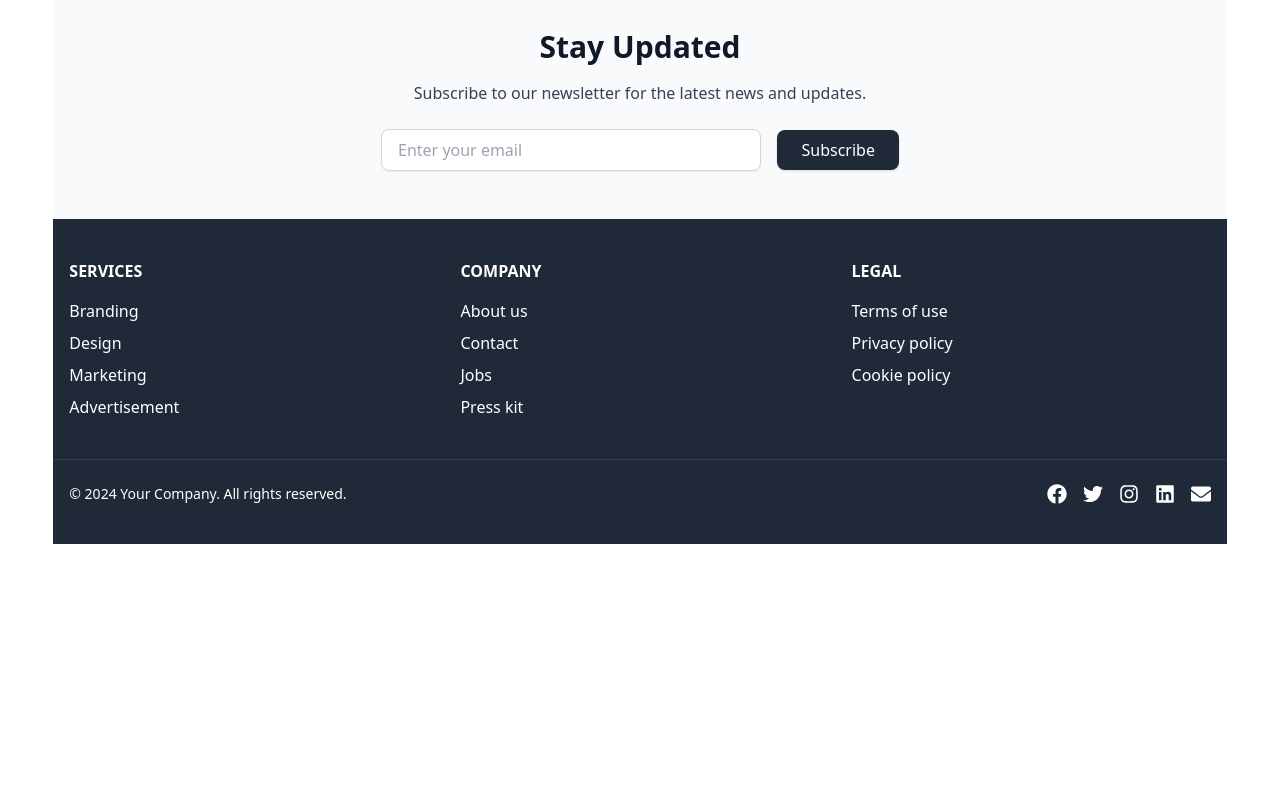
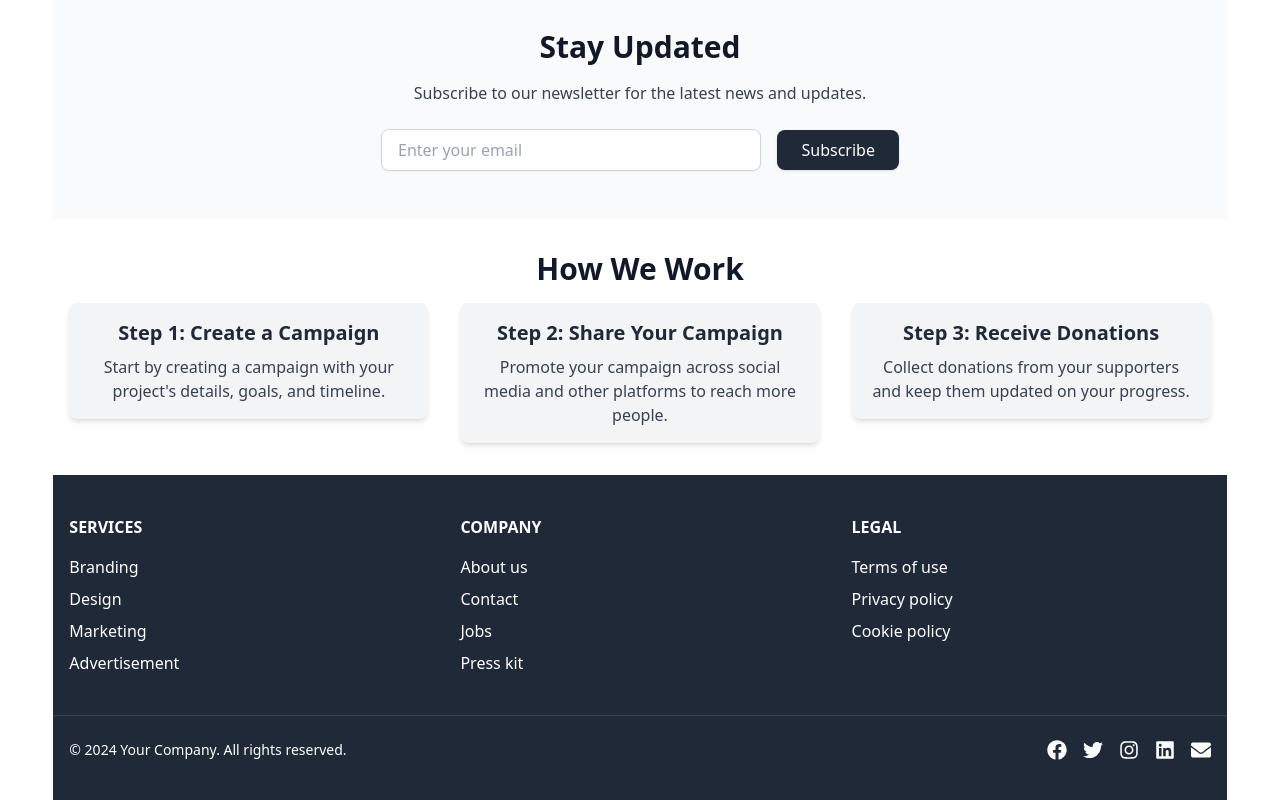
Before and after one commit to noorjahan220/Crowd-cube-client-side, a React (Vite) app: page / in a window 1280 px wide. Shown: the part 1079-1879 px from the top of the page. Before the commit the page ends 1623 px from the top, so only its background shows below. Built offline with nearby package versions, Linux system fonts and the light colour scheme; no server answers.

Commit message:
update home jsx

```diff
--- a/src/Components/Home/Home.jsx
+++ b/src/Components/Home/Home.jsx
@@ -2,6 +2,7 @@ import React from 'react';
 import Banner from '../Banner/Banner';
 import RunningCampaign from '../RunningCampaign/RunningCampaign';
 import Newsletter from '../Newslatter/Neslater';
+import HowWeWork from './../HowWE';
 
 const Home = () => {
     return (
@@ -12,7 +13,7 @@ const Home = () => {
             <RunningCampaign/>
             {/* extra two section */}
             <section><Newsletter/></section>
-            <section></section>
+            <section><HowWeWork/></section>
             {/*  */}
 
         </div>
--- /dev/null
+++ b/src/Components/HowWE.jsx
@@ -0,0 +1,33 @@
+import React from 'react';
+
+const HowWeWork = () => {
+  return (
+    <section className="bg-white py-8">
+      <div className="container mx-auto px-4">
+        <h2 className="text-3xl font-bold text-gray-900 mb-4 text-center">How We Work</h2>
+        <div className="grid gap-8 md:grid-cols-3">
+          <div className="text-center">
+            <div className="bg-gray-100 p-4 rounded-lg shadow-md">
+              <h3 className="text-xl font-bold text-gray-800 mb-2">Step 1: Create a Campaign</h3>
+              <p className="text-gray-700">Start by creating a campaign with your project's details, goals, and timeline.</p>
+            </div>
+          </div>
+          <div className="text-center">
+            <div className="bg-gray-100 p-4 rounded-lg shadow-md">
+              <h3 className="text-xl font-bold text-gray-800 mb-2">Step 2: Share Your Campaign</h3>
+              <p className="text-gray-700">Promote your campaign across social media and other platforms to reach more people.</p>
+            </div>
+          </div>
+          <div className="text-center">
+            <div className="bg-gray-100 p-4 rounded-lg shadow-md">
+              <h3 className="text-xl font-bold text-gray-800 mb-2">Step 3: Receive Donations</h3>
+              <p className="text-gray-700">Collect donations from your supporters and keep them updated on your progress.</p>
+            </div>
+          </div>
+        </div>
+      </div>
+    </section>
+  );
+};
+
+export default HowWeWork;
```
